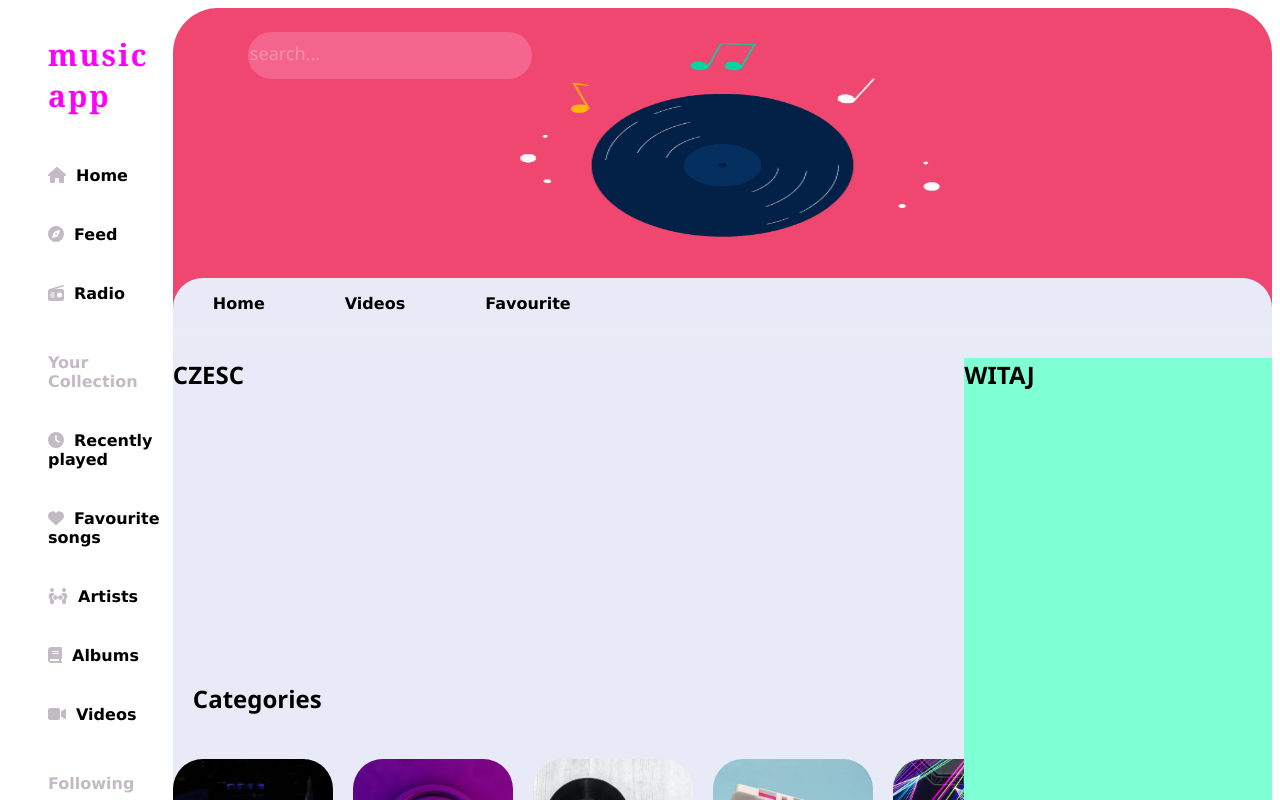
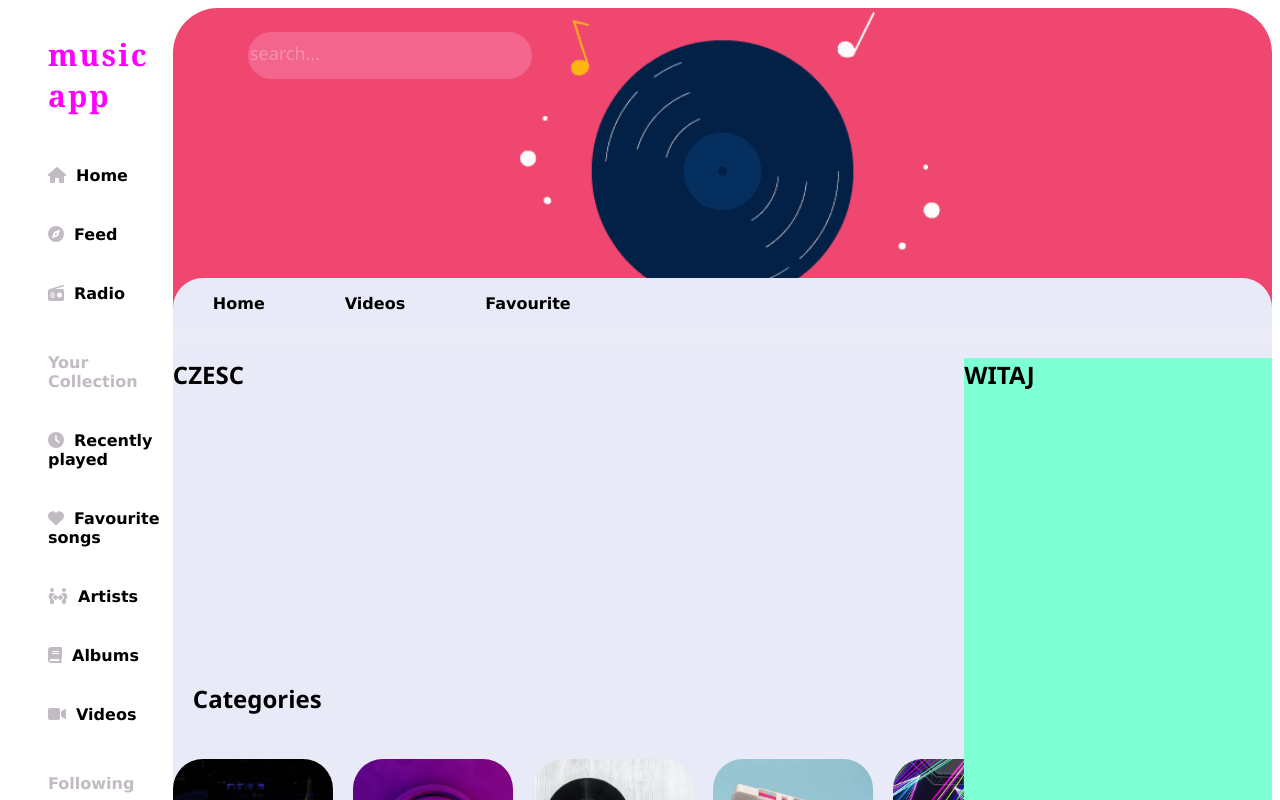
Before and after one commit to KatSobieska/react-music-app, a React (Create React App) app: page / in a window 1280 px wide. Shown: the top 800 px of the page. Built offline with nearby package versions, Linux system fonts and the light colour scheme.

Commit message:
Change object fit

```diff
--- a/src/components/views/BannerTop.module.scss
+++ b/src/components/views/BannerTop.module.scss
@@ -7,5 +7,5 @@
   height: 100%;
   border-top-left-radius: 45px;
   border-top-right-radius: 45px;
-  object-fit: fill;
+  object-fit: cover;
 }
```
